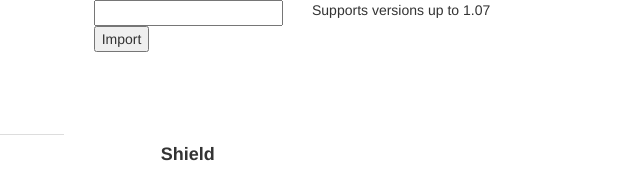
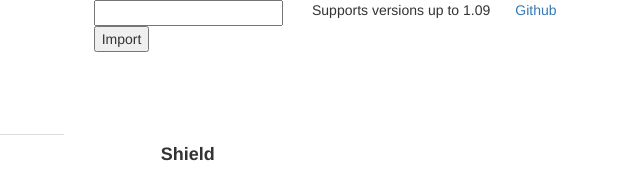
Before and after one commit to trigunshin/trimp_calc, a plain HTML site: page index.html in a window 1280 px wide. Shown: the top 172 px of the page, 343-983 px from the left. Drawn offline with nearby package versions, Linux system fonts and the light colour scheme.

Commit message:
Added github link. Updated versions supported.

```diff
--- a/index.html
+++ b/index.html
@@ -64,8 +64,9 @@
             <input type="button" value="Import" ng-click="import(save_data)"></input>
         </div>
         <div class='col-md-2'>
-            <span>Supports versions up to 1.07</span>
+            <span>Supports versions up to 1.09</span>
         </div>
+        <div><a href='https://github.com/trigunshin/trimp_calc'>Github</a></div>
     </div>
     <div>
       <!-- Nav tabs -->
```
